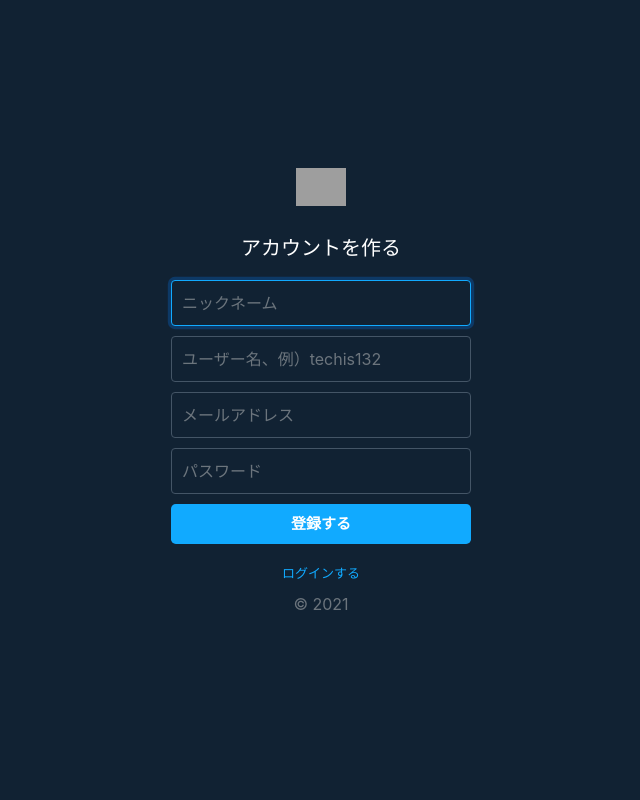
After one commit to sora0606/TwitterClone, a PHP site: page /sign-up.php in a window 1280 px wide. The commit adds this page. Shown: the whole page, without its empty margins (319-959 px from the left). Run offline with PHP 8.4, Linux system fonts and the light colour scheme; grey boxes are pictures that could not be loaded.

Commit message:
会員登録画面とログイン画面の実装

```diff
--- a/Views/css/style.css
+++ b/Views/css/style.css
@@ -1,6 +1,9 @@
 /*
 本体
 */
+html{
+    height: 100%;
+}
 
 .container {
     display: flex;
@@ -272,3 +275,50 @@ a {
         margin-top: 10px;
     }
 }
+
+/*
+会員登録（ログイン共用）
+****/
+body.signup {
+    display: flex;
+    align-items: center;
+    padding-top: 40px;
+    padding-bottom: 40px;
+    height: 100%;
+}
+
+.signup {
+    background-color: #123;
+    color: #fff;
+}
+
+.signup .form-signup {
+    width: 100%;
+    max-width: 330px;
+    padding: 15px;
+    margin: auto;
+}
+
+.signup .logo-white {
+    margin-bottom: 30px;
+    width: 50px;
+}
+
+.signup h1 {
+    font-size: 20px;
+    margin-bottom: 20px;
+}
+
+.signup input {
+    margin-bottom: 10px;
+    background-color: #123;
+    border-color: #456;
+    padding: 10px;
+    color: #fff;
+}
+
+.signup input:focus {
+    background-color: #123;
+    border-color: #1af;
+    color: #fff;
+}
--- a/Views/home.php
+++ b/Views/home.php
@@ -112,7 +112,7 @@ function convertToDayTimeAgo(string $datetime)
     <!-- JS -->
     <script src="https://code.jquery.com/jquery-3.6.0.min.js" integrity="sha256-/xUj+3OJU5yExlq6GSYGSHk7tPXikynS7ogEvDej/m4=" crossorigin="anonymous" defer></script>
     <!-- JavaScript Bundle with Popper -->
-<script src="https://cdn.jsdelivr.net/npm/bootstrap@5.0.0-beta1/dist/js/bootstrap.bundle.min.js" integrity="sha384-ygbV9kiqUc6oa4msXn9868pTtWMgiQaeYH7/t7LECLbyPA2x65Kgf80OJFdroafW" crossorigin="anonymous" defer></script>
+    <script src="https://cdn.jsdelivr.net/npm/bootstrap@5.0.0-beta1/dist/js/bootstrap.bundle.min.js" integrity="sha384-ygbV9kiqUc6oa4msXn9868pTtWMgiQaeYH7/t7LECLbyPA2x65Kgf80OJFdroafW" crossorigin="anonymous" defer></script>
     <!-- いいね！ JS -->
     <script src="<?php echo HOME_URL;?>Views/js/like.js" defer></script>
 
@@ -130,6 +130,7 @@ function convertToDayTimeAgo(string $datetime)
                     <li class="nav-item"><a href="notification.php" class="nav-link"><img src="<?php echo HOME_URL;?>Views/img/icon-notification.svg" alt="ベル"></a></li>
                     <li class="nav-item"><a href="profile.php" class="nav-link"><img src="<?php echo HOME_URL;?>Views/img/icon-profile.svg" alt="個人情報"></a></li>
                     <li class="nav-item"><a href="post.php" class="nav-link"><img src="<?php echo HOME_URL;?>Views/img/icon-post-tweet-twitterblue.svg" class="post-tweet" alt="つぶやき"></a></li>
+                    <!-- popoverをdata-bsにより設定 -->
                     <li class="nav-item myicon"><img src="<?php echo HOME_URL;?>Views/img_uploaded/user/sample-person.jpg" class="js-popover" data-bs-container="body" data-bs-toggle="popover" data-bs-placement='right' data-bs-content="<a href='profile.php'>プロフィール</a><br><a href='sign-out.php'>ログアウト</a>" data-bs-html="true"></li>
                 </ul>
             </div>
--- /dev/null
+++ b/Views/sign-up.php
@@ -0,0 +1,32 @@
+<!DOCTYPE html>
+<html lang="jp">
+
+<head>
+    <meta charset="UTF-8">
+    <meta http-equiv="X-UA-Compatible" content="IE=edge">
+    <meta name="viewport" content="width=device-width, initial-scale=1.0">
+    <link rel="icon" href="/twitterViews/img/logo-twitterblue.svg">
+    <link rel="stylesheet" href="https://cdn.jsdelivr.net/npm/bootstrap@4.6.0/dist/css/bootstrap.min.css">
+    <!-- JavaScript Bundle with Popper -->
+    <script src="https://cdn.jsdelivr.net/npm/bootstrap@5.0.0-beta1/dist/js/bootstrap.bundle.min.js" integrity="sha384-ygbV9kiqUc6oa4msXn9868pTtWMgiQaeYH7/t7LECLbyPA2x65Kgf80OJFdroafW" crossorigin="anonymous" defer></script>
+    <link rel="stylesheet" href="/twitter/Views/css/style.css">
+
+    <title>会員登録画面 / twitter</title>
+    <meta name="description" content="会員登録画面です。">
+</head>
+<body class="signup text-center">
+    <main class="form-signup">
+    <form action="sign-up.php" method="post">
+        <img src="/twitter/Views/img/logo-white.svg" alt="" class="logo-white">
+        <h1>アカウントを作る</h1>
+        <input type="text" class="form-control" name="nickname" placeholder="ニックネーム" maxlength="50" required autofocus>
+        <input type="text" class="form-control" name="name" placeholder="ユーザー名、例）techis132" maxlength="50" required>
+        <input type="email" class="form-control" name="email" placeholder="メールアドレス" maxlength="254" required>
+        <input type="password" class="form-control" name="password" placeholder="パスワード" minlegth="4" maxlength="128" required>
+        <button class="w-100 btn btn-lg" type="submit">登録する</button>
+        <p class="mt-3 mb-2"><a href="sign-in.php">ログインする</a></p>
+        <p class="mt-2 mb-3 text-muted">&copy; 2021</p>
+    </form>
+    </main>
+</body>
+</html>
```
Also changed, not shown: Views/sign-in.php (added, +30 -0 lines).
